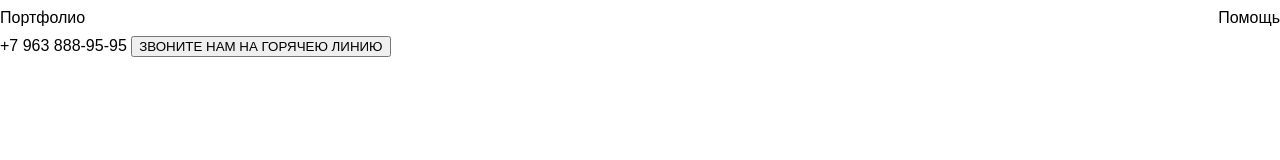
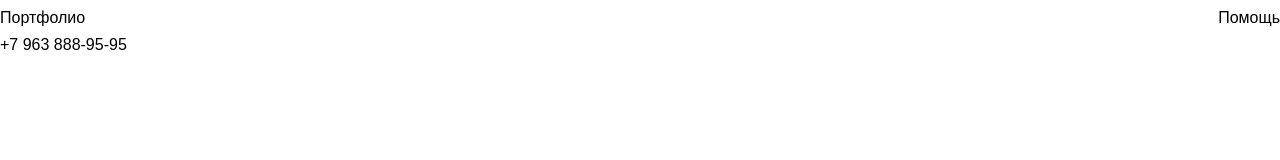
Before and after one commit to antonvancev/special-app, a plain HTML site: page index.html in a window 1280 px wide. Drawn offline with Linux system fonts and the light colour scheme.

Commit message:
removed contacts

```diff
--- a/index.html
+++ b/index.html
@@ -19,9 +19,6 @@
         </nav>
         <div>
             <a href="tel:+7638889595">+7 963 888-95-95</a>
-            <button> ЗВОНИТЕ НАМ  НА ГОРЯЧЕЮ ЛИНИЮ</button>
-
-
         </div>
     </header>
 </body>
```
